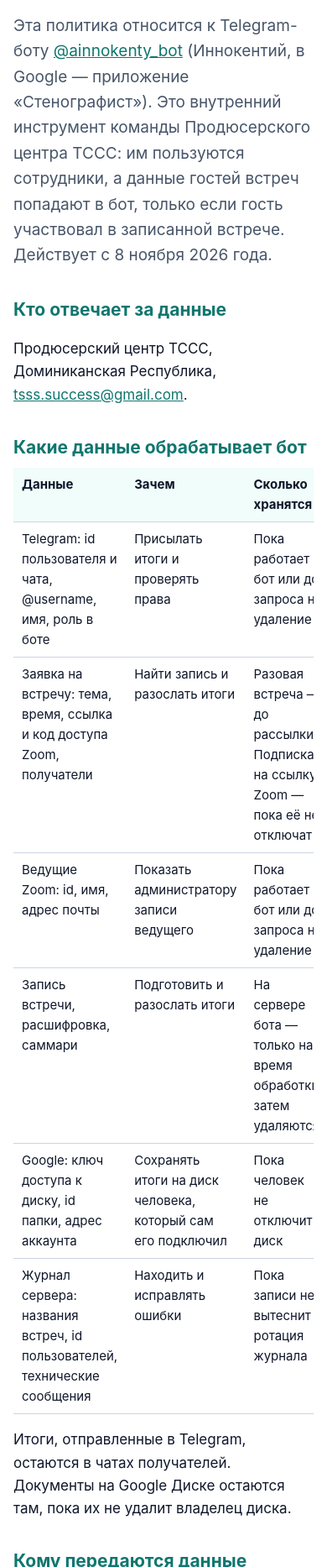
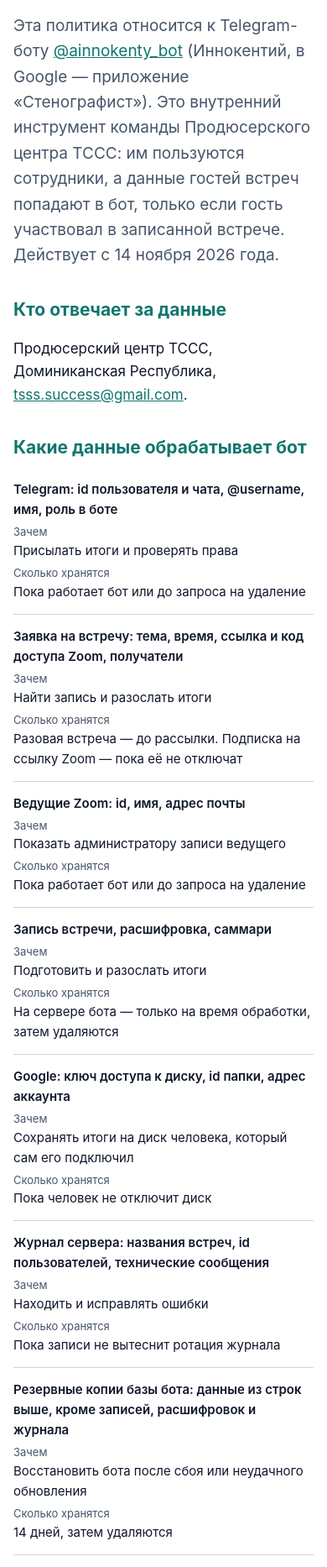
Before and after one commit to Ilia-Pero/innokenty, a plain HTML site: page privacy.html in a window 390 px wide. Shown: the part 120-1986 px from the top of the page at 84% size. Drawn offline with Linux system fonts and the light colour scheme.

Commit message:
Политика: резервные копии базы 14 дней, экраны в чате
Новая редакция от 14 ноября 2026: копии базы бота хранятся 14 дней,
удалённые данные и ключ Google исчезают из них не позже этого срока;
Telegram получает данные экранов в чате (виджетов). Таблица на телефоне
показывается карточками, у страницы есть значок вкладки.

Co-Authored-By: Claude Opus 5.5 <noreply@anthropic.com>

```diff
--- a/privacy.html
+++ b/privacy.html
@@ -4,12 +4,14 @@
 <meta charset="utf-8">
 <meta name="viewport" content="width=device-width, initial-scale=1">
 <title>Политика конфиденциальности — Иннокентий</title>
+<meta name="color-scheme" content="light dark">
+<link rel="icon" href="favicon.svg" type="image/svg+xml">
 <link rel="stylesheet" href="style.css">
 </head>
 <body>
 <main>
 <h1>Политика конфиденциальности</h1>
-<p class="lead">Эта политика относится к Telegram-боту <a href="https://t.me/ainnokenty_bot">@ainnokenty_bot</a> (Иннокентий, в Google — приложение «Стенографист»). Это внутренний инструмент команды Продюсерского центра ТССС: им пользуются сотрудники, а данные гостей встреч попадают в бот, только если гость участвовал в записанной встрече. Действует с 8 ноября 2026 года.</p>
+<p class="lead">Эта политика относится к Telegram-боту <a href="https://t.me/ainnokenty_bot">@ainnokenty_bot</a> (Иннокентий, в Google — приложение «Стенографист»). Это внутренний инструмент команды Продюсерского центра ТССС: им пользуются сотрудники, а данные гостей встреч попадают в бот, только если гость участвовал в записанной встрече. Действует с 14 ноября 2026 года.</p>
 
 <h2>Кто отвечает за данные</h2>
 <p>Продюсерский центр ТССС, Доминиканская Республика, <a href="mailto:tsss.success@gmail.com">tsss.success@gmail.com</a>.</p>
@@ -19,20 +21,21 @@
 <table>
 <thead><tr><th>Данные</th><th>Зачем</th><th>Сколько хранятся</th></tr></thead>
 <tbody>
-<tr><td>Telegram: id пользователя и чата, @username, имя, роль в боте</td><td>Присылать итоги и проверять права</td><td>Пока работает бот или до запроса на удаление</td></tr>
-<tr><td>Заявка на встречу: тема, время, ссылка и код доступа Zoom, получатели</td><td>Найти запись и разослать итоги</td><td>Разовая встреча — до рассылки. Подписка на ссылку Zoom — пока её не отключат</td></tr>
-<tr><td>Ведущие Zoom: id, имя, адрес почты</td><td>Показать администратору записи ведущего</td><td>Пока работает бот или до запроса на удаление</td></tr>
-<tr><td>Запись встречи, расшифровка, саммари</td><td>Подготовить и разослать итоги</td><td>На сервере бота — только на время обработки, затем удаляются</td></tr>
-<tr><td>Google: ключ доступа к диску, id папки, адрес аккаунта</td><td>Сохранять итоги на диск человека, который сам его подключил</td><td>Пока человек не отключит диск</td></tr>
-<tr><td>Журнал сервера: названия встреч, id пользователей, технические сообщения</td><td>Находить и исправлять ошибки</td><td>Пока записи не вытеснит ротация журнала</td></tr>
+<tr><td data-label="Данные">Telegram: id пользователя и чата, @username, имя, роль в боте</td><td data-label="Зачем">Присылать итоги и проверять права</td><td data-label="Сколько хранятся">Пока работает бот или до запроса на удаление</td></tr>
+<tr><td data-label="Данные">Заявка на встречу: тема, время, ссылка и код доступа Zoom, получатели</td><td data-label="Зачем">Найти запись и разослать итоги</td><td data-label="Сколько хранятся">Разовая встреча — до рассылки. Подписка на ссылку Zoom — пока её не отключат</td></tr>
+<tr><td data-label="Данные">Ведущие Zoom: id, имя, адрес почты</td><td data-label="Зачем">Показать администратору записи ведущего</td><td data-label="Сколько хранятся">Пока работает бот или до запроса на удаление</td></tr>
+<tr><td data-label="Данные">Запись встречи, расшифровка, саммари</td><td data-label="Зачем">Подготовить и разослать итоги</td><td data-label="Сколько хранятся">На сервере бота — только на время обработки, затем удаляются</td></tr>
+<tr><td data-label="Данные">Google: ключ доступа к диску, id папки, адрес аккаунта</td><td data-label="Зачем">Сохранять итоги на диск человека, который сам его подключил</td><td data-label="Сколько хранятся">Пока человек не отключит диск</td></tr>
+<tr><td data-label="Данные">Журнал сервера: названия встреч, id пользователей, технические сообщения</td><td data-label="Зачем">Находить и исправлять ошибки</td><td data-label="Сколько хранятся">Пока записи не вытеснит ротация журнала</td></tr>
+<tr><td data-label="Данные">Резервные копии базы бота: данные из строк выше, кроме записей, расшифровок и журнала</td><td data-label="Зачем">Восстановить бота после сбоя или неудачного обновления</td><td data-label="Сколько хранятся">14 дней, затем удаляются</td></tr>
 </tbody>
 </table>
 </div>
-<p>Итоги, отправленные в Telegram, остаются в чатах получателей. Документы на Google Диске остаются там, пока их не удалит владелец диска.</p>
+<p>Данные, удалённые из базы, исчезают и из резервных копий не позже чем через 14 дней. Итоги, отправленные в Telegram, остаются в чатах получателей. Документы на Google Диске остаются там, пока их не удалит владелец диска.</p>
 
 <h2>Кому передаются данные</h2>
 <ul>
-<li><b>Telegram</b> — доставка сообщений и файлов.</li>
+<li><b>Telegram</b> — доставка сообщений, файлов и экранов в чате (виджетов). В экран бот передаёт названия встреч, их время и получателей, Telegram хранит это вместе с сообщением.</li>
 <li><b>RouterAI</b> (routerai.ru) — звук и текст встречи на время распознавания речи и подготовки саммари. RouterAI передаёт их выбранным моделям: сейчас это MAI-Transcribe 2 от Microsoft и DeepSeek. Хранение данных у этих сервисов определяется их условиями.</li>
 <li><b>Zoom</b> — бот читает и скачивает записи из подключённых аккаунтов: аккаунта компании и личных аккаунтов сотрудников, которые сами их подключили. Записи в Zoom он не удаляет и не меняет. Единственное изменение — включение автозаписи у встречи по кнопке организатора.</li>
 <li><b>Google</b> — только если человек сам подключил свой диск.</li>
@@ -52,7 +55,7 @@
 <p>Если вы откроете доступ к своему диску другому сервису, например ChatGPT, этот доступ регулируется условиями того сервиса.</p>
 
 <h2>Как отключить Google Диск</h2>
-<p>Напишите боту <code>/drive</code> и нажмите «Отключить». Бот отзовёт доступ и удалит ключ из своей базы, файлы на диске останутся. Доступ можно снять и в <a href="https://myaccount.google.com/permissions">настройках аккаунта Google</a>.</p>
+<p>Напишите боту <code>/drive</code> и нажмите «Отключить». Бот отзовёт доступ и удалит ключ из своей базы, из резервных копий ключ исчезнет не позже чем через 14 дней. Файлы на диске останутся. Доступ можно снять и в <a href="https://myaccount.google.com/permissions">настройках аккаунта Google</a>.</p>
 
 <h2>Запись встреч</h2>
 <p>Организатор встречи предупреждает участников, что встреча записывается и расшифровывается.</p>
@@ -64,7 +67,7 @@
 <p>Новая версия политики появляется на этой странице с новой датой.</p>
 
 <h2 lang="en">Summary (English)</h2>
-<p lang="en">The bot stores Telegram identifiers, meeting requests and, for people who connect Google Drive, an access token, a folder id and the account email. Recordings and transcripts stay on the bot's server only during processing. Audio and text are sent to RouterAI for transcription and summarization. With the <code>drive.file</code> scope the bot accesses only the files it created, and it does not transfer Google user data to third parties or use it for advertising or model training. The use and transfer of information received from Google APIs adheres to the <a href="https://developers.google.com/terms/api-services-user-data-policy">Google API Services User Data Policy</a>, including the Limited Use requirements. To disconnect, send <code>/drive</code> to the bot. Contact: <a href="mailto:tsss.success@gmail.com">tsss.success@gmail.com</a>.</p>
+<p lang="en">The bot stores Telegram identifiers, meeting requests and, for people who connect Google Drive, an access token, a folder id and the account email. Recordings and transcripts stay on the bot's server only during processing. Database backups are kept for 14 days. Audio and text are sent to RouterAI for transcription and summarization. With the <code>drive.file</code> scope the bot accesses only the files it created, and it does not transfer Google user data to third parties or use it for advertising or model training. The use and transfer of information received from Google APIs adheres to the <a href="https://developers.google.com/terms/api-services-user-data-policy">Google API Services User Data Policy</a>, including the Limited Use requirements. To disconnect, send <code>/drive</code> to the bot. Contact: <a href="mailto:tsss.success@gmail.com">tsss.success@gmail.com</a>.</p>
 </main>
 <footer><a href="index.html">О боте</a></footer>
 </body>
--- a/style.css
+++ b/style.css
@@ -21,3 +21,13 @@ code { font-size: 0.9em; overflow-wrap: anywhere; }
 table { width: 100%; border-collapse: collapse; font-size: 15px; }
 th, td { padding: 8px 10px; border-bottom: 1px solid var(--rule); text-align: left; vertical-align: top; }
 th { background: var(--fill); }
+/* на телефоне таблица — карточками: три колонки по 110 px не читаются */
+@media (max-width: 560px) {
+  table, tbody, tr, td { display: block; width: 100%; }
+  thead { display: none; }
+  tr { padding: 12px 0; border-bottom: 1px solid var(--rule); }
+  td { padding: 2px 0; border: 0; }
+  td::before { content: attr(data-label); display: block; font-size: 13px; color: var(--muted); }
+  td:first-child { font-weight: 600; }
+  td:first-child::before { display: none; }
+}
```
Also changed, not shown: favicon.svg (added).
